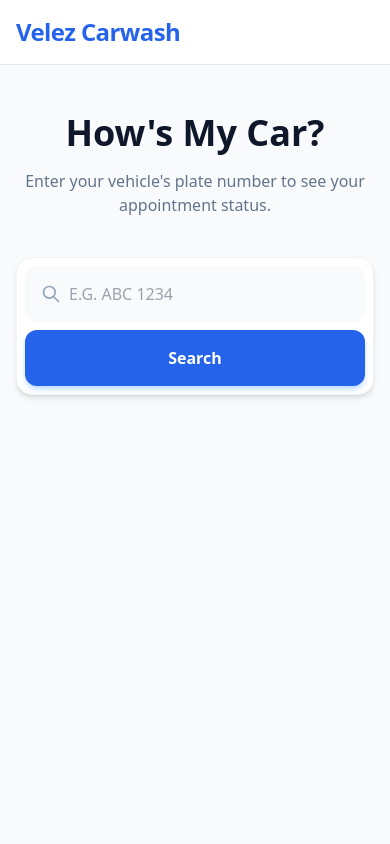
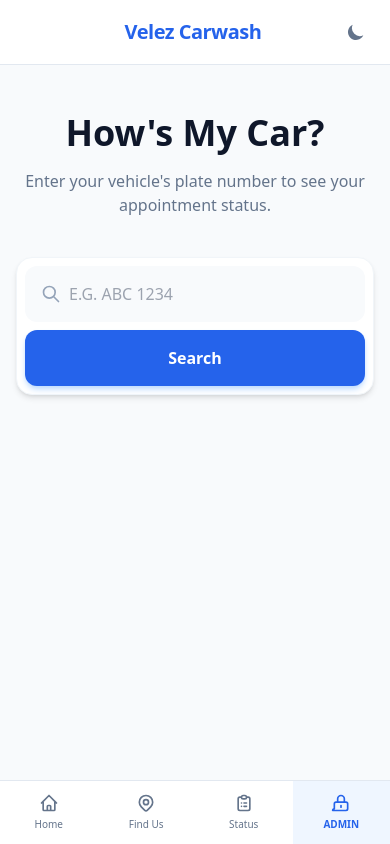
Before and after one commit to CJTS15/python_carwash, a Django app: page /check-booking/ in a window 390 px wide. Run offline with Django 5.2, Linux system fonts and the light colour scheme; the visitor is signed in with stand-in values (Sample User, id 1); some libraries are stand-ins or nearby versions.

Commit message:
Updated navbar

```diff
--- a/templates/base.html
+++ b/templates/base.html
@@ -28,41 +28,56 @@
     </script>
 </head>
 <body class="bg-slate-50 dark:bg-slate-950 text-slate-900 dark:text-slate-100 font-sans transition-colors duration-300">
+    <!-- TOP NAVBAR -->
     <nav class="bg-white dark:bg-slate-900 border-b border-slate-200 dark:border-slate-800 sticky top-0 z-50">
         <div class="max-w-7xl mx-auto px-4 sm:px-6 lg:px-8">
             <div class="flex justify-between h-16 items-center">
-                <a href="/" class="text-2xl font-bold text-blue-600 tracking-tight">Velez Carwash</a>
-                <div class="hidden sm:flex items-center space-x-4">
 
+                <!-- Mobile: Left Spacer (to help center logo) | Desktop: Hidden -->
+                <div class="flex sm:hidden w-10"></div>
+
+                <!-- LOGO: Centered on mobile, Left on desktop -->
+                <a href="/" class="text-xl sm:text-2xl font-bold text-blue-600 tracking-tight text-center sm:text-left flex-1 sm:flex-none">
+                    Velez Carwash
+                </a>
+
+                <!-- THEME TOGGLE (Always visible on right) -->
+                <div class="flex items-center space-x-2">
+                    <!-- DESKTOP MENU (Hidden on Mobile) -->
+                    <div class="hidden sm:flex items-center space-x-6">
                         <a href="{% url 'locator' %}" class="text-sm font-medium dark:text-slate-300 hover:text-blue-600 transition">Find Us</a>
                         <a href="{% url 'check_booking' %}" class="text-sm font-medium dark:text-slate-300 hover:text-blue-600 transition">How's My Car?</a>
 
                         {% if user.is_authenticated %}
                             <span class="text-sm text-slate-500">Hello, {{ user.username }}</span>
-
-                    <!-- ONLY show this to Staff/Admins -->
-                    {% if user.is_superuser%}
-                    <a href="/dashboard/" class="text-sm text-blue-600 dark:text-blue-400 font-bold border-l border-slate-200 dark:border-slate-800 pl-6 transition"><span class="mr-1">🔒️</span> Admin Portal</a>
+                            {% if user.is_superuser %}
+                                <a href="/dashboard/" class="text-sm text-blue-600 dark:text-blue-400 font-bold border-l border-slate-200 dark:border-slate-800 pl-6 transition">🔒️ Admin</a>
                             {% endif %}
 
                             {% if user.is_staff and not user.is_superuser %}
-                    <!-- For Admins and Washers -->
-                    <a href="{% url 'staff_dashboard' %}" class="text-sm font-bold text-blue-600 flex items-center">
-                        <span class="mr-1">⚡</span> My Jobs
-                    </a>
+                                <a href="{% url 'staff_dashboard' %}" class="text-sm font-bold text-blue-600">⚡ My Jobs</a>
                             {% endif %}
 
-                    <!-- Add a Logout link while we are here -->
                             <form action="{% url 'logout' %}" method="post" class="inline">
                                 {% csrf_token %}
                                 <button type="submit" class="text-sm font-medium text-slate-500 hover:text-red-500 transition">Logout</button>
                             </form>
+                        {% else %}
+                            <a href="{% url 'login' %}" class="text-sm font-medium bg-blue-600 text-white px-4 py-2 rounded-lg hover:bg-blue-700 transition">Login
+                            </a>
+                        {% endif %}
+                    </div>
 
-                    {% else %}
-                    <a href="{% url 'login' %}" class="text-sm font-medium bg-blue-600 text-white px-4 py-2 rounded-lg hover:bg-blue-700 transition">Login</a>
+                    {% if user.is_authenticated and not user.is_superuser %}
+                        <!-- Logout icon for staff on mobile -->
+                        <form action="{% url 'logout' %}" method="post" class="sm:hidden inline">
+                            {% csrf_token %}
+                            <button type="submit" class="p-2 text-slate-500 dark:text-slate-400">
+                                <svg class="w-5 h-5" fill="none" stroke="currentColor" viewBox="0 0 24 24"><path stroke-linecap="round" stroke-linejoin="round" stroke-width="2" d="M17 16l4-4m0 0l-4-4m4 4H7m6 4v1a3 3 0 01-3 3H6a3 3 0 01-3-3V7a3 3 0 013-3h4a3 3 0 013 3v1"></path></svg>
+                            </button>
+                        </form>
                     {% endif %}
 
-                    <!-- Theme Toggle Button -->
                     <button id="theme-toggle" class="text-slate-500 dark:text-slate-400 hover:bg-slate-100 dark:hover:bg-slate-800 p-2 rounded-lg text-sm">
                         <svg id="theme-toggle-dark-icon" class="hidden w-5 h-5" fill="currentColor" viewBox="0 0 20 20"><path d="M17.293 13.293A8 8 0 016.707 2.707a8.001 8.001 0 1010.586 10.586z"></path></svg>
                         <svg id="theme-toggle-light-icon" class="hidden w-5 h-5" fill="currentColor" viewBox="0 0 20 20"><path d="M10 2a1 1 0 011 1v1a1 1 0 11-2 0V3a1 1 0 011-1zm4 8a4 4 0 11-8 0 4 4 0 018 0zm-.464 4.95l.707.707a1 1 0 001.414-1.414l-.707-.707a1 1 0 00-1.414 1.414zm2.12-10.607a1 1 0 010 1.414l-.706.707a1 1 0 11-1.414-1.414l.707-.707a1 1 0 011.414 0zM17 11a1 1 0 100-2h-1a1 1 0 100 2h1zm-7 4a1 1 0 011 1v1a1 1 0 11-2 0v-1a1 1 0 011-1zM5.05 6.464l-.707.707a1 1 0 001.414 1.414l.707-.707a1 1 0 00-1.414-1.414zm2.12 10.607a1 1 0 010-1.414l.706-.707a1 1 0 111.414 1.414l-.707.707a1 1 0 01-1.414 0zM17 11a1 1 0 100-2h-1a1 1 0 100 2h1z"></path></svg>
@@ -71,6 +86,44 @@
             </div>
         </div>
     </nav>
+
+    <!-- BOTTOM MOBILE BAR (Visible only on Mobile) -->
+    <div class="fixed bottom-0 left-0 z-50 w-full h-16 bg-white dark:bg-slate-900 border-t border-slate-200 dark:border-slate-800 sm:hidden">
+        <div class="grid h-full max-w-lg grid-cols-4 mx-auto font-medium">
+            <!-- Home -->
+            <a href="{% url 'index' %}" class="inline-flex flex-col items-center justify-center px-5 hover:bg-slate-50 dark:hover:bg-slate-800 group">
+                <svg class="w-5 h-5 mb-1 text-slate-500 dark:text-slate-400 group-hover:text-blue-600" fill="none" stroke="currentColor" viewBox="0 0 24 24"><path stroke-linecap="round" stroke-linejoin="round" stroke-width="2" d="M3 12l2-2m0 0l7-7 7 7M5 10v10a1 1 0 001 1h3m10-11l2 2m-2-2v10a1 1 0 01-1 1h-3m-6 0a1 1 0 001-1v-4a1 1 0 011-1h2a1 1 0 011 1v4a1 1 0 001 1m-6 0h6"></path></svg>
+                <span class="text-[10px] text-slate-500 dark:text-slate-400 group-hover:text-blue-600">Home</span>
+            </a>
+            <!-- Locator -->
+            <a href="{% url 'locator' %}" class="inline-flex flex-col items-center justify-center px-5 hover:bg-slate-50 dark:hover:bg-slate-800 group">
+                <svg class="w-5 h-5 mb-1 text-slate-500 dark:text-slate-400 group-hover:text-blue-600" fill="none" stroke="currentColor" viewBox="0 0 24 24"><path stroke-linecap="round" stroke-linejoin="round" stroke-width="2" d="M17.657 16.657L13.414 20.9a1.998 1.998 0 01-2.827 0l-4.244-4.243a8 8 0 1111.314 0z"></path><path stroke-linecap="round" stroke-linejoin="round" stroke-width="2" d="M15 11a3 3 0 11-6 0 3 3 0 016 0z"></path></svg>
+                <span class="text-[10px] text-slate-500 dark:text-slate-400 group-hover:text-blue-600">Find Us</span>
+            </a>
+            <!-- Track -->
+            <a href="{% url 'check_booking' %}" class="inline-flex flex-col items-center justify-center px-5 hover:bg-slate-50 dark:hover:bg-slate-800 group">
+                <svg class="w-5 h-5 mb-1 text-slate-500 dark:text-slate-400 group-hover:text-blue-600" fill="none" stroke="currentColor" viewBox="0 0 24 24"><path stroke-linecap="round" stroke-linejoin="round" stroke-width="2" d="M9 5H7a2 2 0 00-2 2v12a2 2 0 002 2h10a2 2 0 002-2V7a2 2 0 00-2-2h-2M9 5a2 2 0 002 2h2a2 2 0 002-2M9 5a2 2 0 012-2h2a2 2 0 012 2m-3 7h3m-3 4h3m-6-4h.01M9 16h.01"></path></svg>
+                <span class="text-[10px] text-slate-500 dark:text-slate-400 group-hover:text-blue-600">Status</span>
+            </a>
+            <!-- Profile / Admin / Staff -->
+            {% if user.is_staff and not user.is_superuser %}
+                <a href="{% url 'staff_dashboard' %}" class="inline-flex flex-col items-center justify-center px-5 bg-blue-50 dark:bg-blue-900/20 text-blue-600 group">
+                    <svg class="w-5 h-5 mb-1" fill="none" stroke="currentColor" viewBox="0 0 24 24"><path stroke-linecap="round" stroke-linejoin="round" stroke-width="2" d="M13 10V3L4 14h7v7l9-11h-7z"></path></svg>
+                    <span class="text-[10px] font-bold uppercase">Jobs</span>
+                </a>
+            {% elif user.is_superuser %}
+                <a href="/dashboard/" class="inline-flex flex-col items-center justify-center px-5 bg-blue-50 dark:bg-blue-900/20 text-blue-600 group">
+                    <svg class="w-5 h-5 mb-1" fill="none" stroke="currentColor" viewBox="0 0 24 24"><path stroke-linecap="round" stroke-linejoin="round" stroke-width="2" d="M12 15v2m-6 4h12a2 2 0 002-2v-6a2 2 0 00-2-2H6a2 2 0 00-2 2v6a2 2 0 00-2 2zm10-10V7a4 4 0 00-8 0v4h8z"></path></svg>
+                    <span class="text-[10px] font-bold uppercase">Admin</span>
+                </a>
+            {% else %}
+                <a href="{% url 'login' %}" class="inline-flex flex-col items-center justify-center px-5 hover:bg-slate-50 dark:hover:bg-slate-800 group">
+                    <svg class="w-5 h-5 mb-1 text-slate-500 dark:text-slate-400 group-hover:text-blue-600" fill="none" stroke="currentColor" viewBox="0 0 24 24"><path stroke-linecap="round" stroke-linejoin="round" stroke-width="2" d="M11 16l-4-4m0 0l4-4m-4 4h14m-5 4v1a3 3 0 01-3 3H6a3 3 0 01-3-3V7a3 3 0 013-3h4a3 3 0 013 3v1"></path></svg>
+                    <span class="text-[10px] text-slate-500 dark:text-slate-400 group-hover:text-blue-600">Login</span>
+                </a>
+            {% endif %}
+        </div>
+    </div>
 
     <!-- templates/base.html -->
     <main class="max-w-7xl mx-auto px-4 sm:px-6 lg:px-8 py-12">
```
Lines whose indentation alone changed are shown as unchanged.
